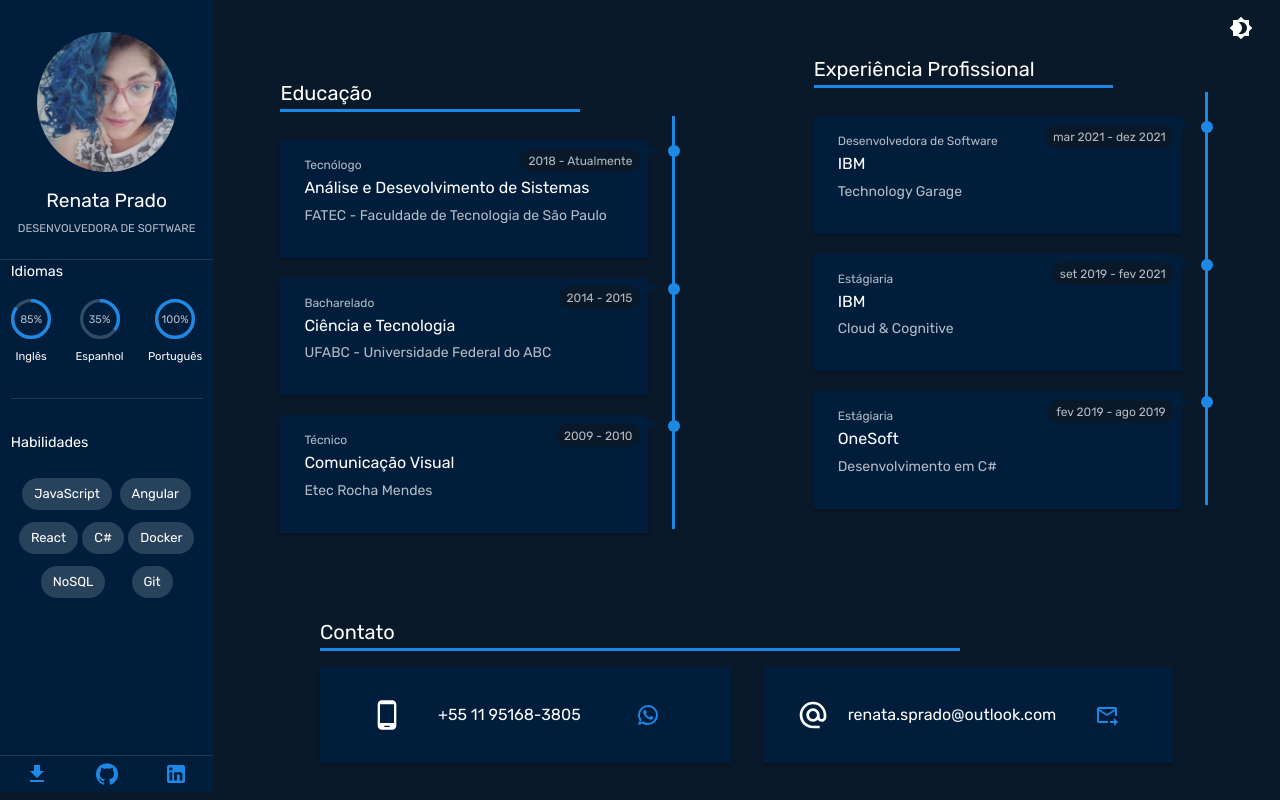
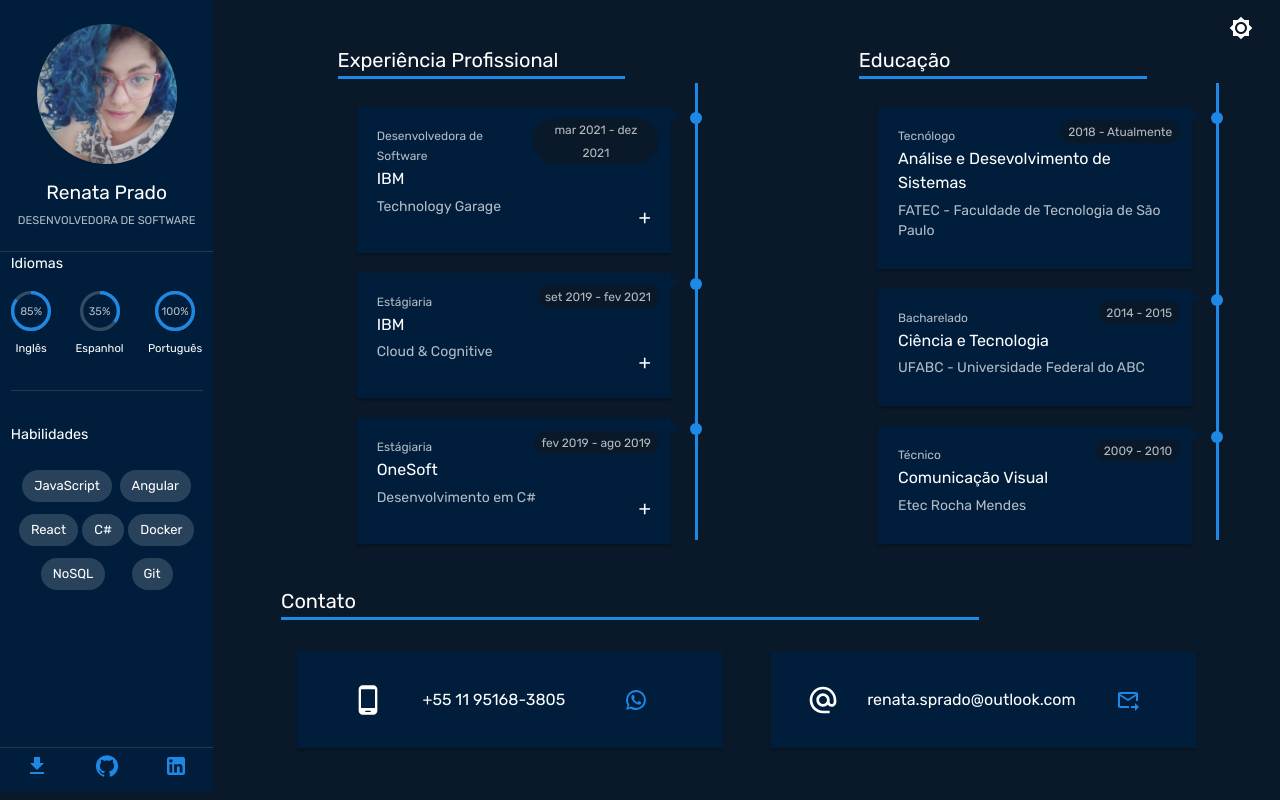
Before and after one commit to renataprado/resume, a React (Create React App) app: page / in a window 1280 px wide. Built offline with nearby package versions, Linux system fonts and the light colour scheme.

Commit message:
accordion, responsiveness

```diff
--- a/src/App.js
+++ b/src/App.js
@@ -69,11 +69,10 @@ const ChangeTheme = (props) => {
       }}
     >
       <IconButton sx={{ ml: 1 }} onClick={clickHandler} color="inherit">
-        {  click ? <Brightness7Icon /> : <Brightness4Icon />}
+        {  click ? <Brightness4Icon /> : <Brightness7Icon /> }
       </IconButton>
     </Box>
   )
 }
 
 export default App;
-//background-color: rgb(21, 32, 43); /*! scrollbar-color: rgb(107, 125, 140) rgb(25, 39, 52); */
--- a/src/components/ContactMe.js
+++ b/src/components/ContactMe.js
@@ -7,25 +7,18 @@ import ForwardToInboxIcon from "@mui/icons-material/ForwardToInbox";
 import {
   Box,
   Paper,
-  Link,
   Typography,
   Button,
   TextField,
-  IconButton,
   Grid,
   Modal,
 } from "@mui/material";
-import { bgcolor } from "@mui/system";
 
 function ContactMe(props) {
   const mobile = props.mobile;
 
     return (
-      <Box
-        sx={{
-          width: "100%"
-        }}
-      >
+      <Box sx={{width: "100%", pb:1 }} >
         {!mobile ? (
           <Typography variant="h6" sx={{ color: "text.primary" }}>
             Contato
@@ -38,19 +31,19 @@ function ContactMe(props) {
             width: "75%",
             height: 3,
             bgcolor: "primary.main",
-            animation: "slide-in 1200ms ",
+            animation: "slide-in 800ms",
             mb:2
           }}
         />
-        <Box sx={mobile ? styles.mobileContainer : {}}>
+        <Box sx={{p:2}}>
           <Grid
             container
             rowSpacing={2}
-            columnSpacing={{ lg: 4 }}
+            columnSpacing={{ lg: 6 }}
           >
             <Grid item xs={12} lg={6}>
               <Paper elevation={0} square sx={styles.paperContainer}>
-                <PhoneAndroidIcon sx={{ fontSize: 32 }} />
+                <PhoneAndroidIcon sx={{ fontSize: "2rem" }} />
                 <Typography fontSize={"1rem"}>+55 11 95168-3805</Typography>
                 <Button
                   color="primary"
@@ -64,7 +57,7 @@ function ContactMe(props) {
             </Grid>
             <Grid item xs={12} lg={6}>
               <Paper elevation={0} square sx={styles.paperContainer}>
-                <AlternateEmailIcon sx={{ fontSize: 32 }} />
+                <AlternateEmailIcon sx={{ fontSize: "2rem", mr: 1 }} />
                 <Typography fontSize={"1rem"}>
                   renata.sprado@outlook.com
                 </Typography>
@@ -79,12 +72,9 @@ function ContactMe(props) {
 
 
 const styles = {
-  mobileContainer: {
-    pr: 4,
-    pl: 4
-  },
   paperContainer: {
     height: "8vh",
+    minWidth: "18rem",
     p: 2,
     display: "flex",
     alignItems: "center",
@@ -104,10 +94,11 @@ function EmailModal() {
       top: "50%",
       left: "50%",
       transform: "translate(-50%, -50%)",
-      width: 500,
+      width: "100%",
+      maxWidth: 500,
       bgcolor: "background.paper",
       boxShadow: 24,
-      p: 4,
+      p: 2,
     },
     messageContainer: {
       width: "100%",
--- a/src/components/Profile.js
+++ b/src/components/Profile.js
@@ -8,9 +8,7 @@ import {
   CircularProgress,
   Stack,
   Chip,
-  Button,
-  ButtonGroup,
-  IconButton
+  Button
 } from "@mui/material";
 import DeleteIcon from '@mui/icons-material/Delete';
 import DownloadIcon from '@mui/icons-material/Download';
@@ -31,20 +29,19 @@ function Profile() {
   return (
     <Box
       sx={{
-        pt: 4,
-        pd: 1,
         display: "flex",
         flexDirection: "column",
         alignItems: "center",
         justifyContent: "space-between",
-        height: "96%"
+        height: "99%",
+        overflow: "auto"
       }}
     >
       <Box sx={{ display: "flex", flexDirection: "column", alignItems: "center"}}>
         <Avatar
           alt="Renata Prado"
           src={avatar}
-          sx={{ minWidth: 140, minHeight: 140 }}
+          sx={{ minWidth: 140, minHeight: 140, mt: 3}}
         />
         <Typography
           variant="h5"
--- a/src/components/Timeline.js
+++ b/src/components/Timeline.js
@@ -1,15 +1,12 @@
-import { Box, Link, Typography, LinearProgress } from '@mui/material';
+import { Box, Typography } from '@mui/material';
 import TimelineItem from './TimelineItem';
 
 function Timeline(props){
   const mobile = props.mobile;
   const items = props.items;
 
-
   return (
-    <Box sx={{
-      minHeight: '60vh'
-      }}>
+    <Box sx={{ width: '100%'}}>
       {!mobile ? (
         <Typography variant="h6" sx={{ color: "text.primary"}}>
           {props.title}
@@ -25,17 +22,9 @@ function Timeline(props){
           animation: "slide-in 475ms ",
         }}
       />
-      <Box
-        sx={{
-          display: "flex",
-          flexDirection: "column",
-          alignItems: 'center',
-          height: "27rem",
-          pt:1
-        }}
-      >
+      <Box  sx={mobile ? styles.mobileContainer : styles.container}>
         {items.map((item, index) => (
-          <Box key={index} sx={{}}>
+          <Box sx={{pl: '5%', pr: '5%'}} key={index} >
             <TimelineItem value={item} />
           </Box>
         ))}
@@ -44,4 +33,23 @@ function Timeline(props){
   );
 }
 
+const styles = {
+  container: {
+    display: "flex",
+    flexDirection: "column",
+    pt:1,
+    height: '100%',
+    minHeight: '24rem',
+    maxHeight: '60vh' ,
+    overflowY: 'auto'
+  },
+  mobileContainer: {
+    display: "flex",
+    flexDirection: "column",
+    pt:1,
+    height: '100%',
+    minHeight: '24rem',
+  }
+}
+
 export default Timeline;
--- a/src/components/TimelineItem.js
+++ b/src/components/TimelineItem.js
@@ -1,22 +1,37 @@
-import { useEffect, useState } from 'react';
-import { Box, Link, Typography } from '@mui/material';
+import { useEffect, useState } from "react";
+import {
+  Box,
+  Link,
+  Typography,
+} from "@mui/material";
 
-import { height } from '@mui/system';
-
-function TimelineItem(props){
+function TimelineItem(props) {
   const [active, setActive] = useState(false);
-  const secs = props.value.id * 500;
+  const secs = (props.value.id - 1) * 400;
+  const hasObs = String(props.value.obs).length > 0;
 
   useEffect(() => {
     const timer = setTimeout(() => setActive(true), secs);
-  }, [])
+  }, []);
 
-  if(active){
+  const [expanded, setExpanded] = useState(false);
+
+  const handleChange = (panel) => (event, isExpanded) => {
+    setExpanded(isExpanded ? panel : false);
+  };
+
+  if (active) {
     return (
-      <Box sx={{ display: "flex", height: '100%'}} >
-        <Box sx={styles.paper}>
-          <Box style={{ display: "flex", justifyContent: "space-between", alignItems: "center" }} >
-            <Typography variant="caption" sx={{ color: "text.secondary"}}>
+      <Box sx={{ display: "flex", height: "100%"}}>
+        <Box sx={styles.paper} onClick={() => setExpanded(!expanded)} >
+          <Box
+            style={{
+              display: "flex",
+              justifyContent: "space-between",
+              alignItems: "center",
+            }}
+          >
+            <Typography variant="caption" sx={{ color: "text.secondary" }}>
               {props.value.uptitle}
             </Typography>
             <Box sx={styles.period}>
@@ -25,15 +40,35 @@ function TimelineItem(props){
               </Typography>
             </Box>
           </Box>
-          <Typography variant="body1" gutterBottom sx={{ color: "text.primary" }}>
+          <Typography
+            variant="body1"
+            gutterBottom
+            sx={{ color: "text.primary" }}
+          >
             {props.value.title}
           </Typography>
           <Typography variant="body2" sx={{ color: "text.secondary", mb: 1 }}>
             {props.value.subtitle}
           </Typography>
-          <Typography variant="body2" sx={{ color: "text.secondary", mb: 1 }}>
+          {  hasObs ? (
+              <Box>
+                <Box sx={{float: 'right', mt: -3}}>
+                  <Typography variant="h6" sx={{ color: "text.primary" }}>
+                  {expanded ? '-' : '+'}
+                  </Typography>
+
+
+                </Box>
+                <Box className="accordion-content" aria-expanded={!expanded} >
+                  <Typography
+                        variant="body2"
+                        sx={{ color: "text.primary" }}
+                      >
                         {props.value.obs}
                       </Typography>
+                </Box>
+              </Box>)
+              : <div/>}
         </Box>
         <Box sx={styles.arrow}>&#11208;</Box>
         <Box
@@ -41,18 +76,20 @@ function TimelineItem(props){
             display: "flex",
             flexDirection: "column",
             alignItems: "center",
-            height: "100%"}}
+            height: "100%",
+          }}
         >
           <Box sx={styles.circle} />
-          <Box sx={styles.line}/>
+          <Box sx={styles.line} />
         </Box>
       </Box>
     );
   }
-  return (<Box sx={{width: 400}} ></Box>)
+  return <Box sx={{ width: 400 }}></Box>;
 }
+
 function link() {
-  return(
+  return (
     <Link
       component="button"
       variant="caption"
@@ -63,7 +100,7 @@ function link() {
     >
       Disciplinas curriculares
     </Link>
-  )
+  );
 }
 const styles = {
   paper: {
@@ -71,18 +108,15 @@ const styles = {
     flexDirection: "column",
     justifyContent: "space-around",
     bgcolor: "background.paper",
-    width: 320,
-    pt: 2,
-    pb: 2,
-    pr: 3,
-    pl: 3,
+    width: '80%',
+    p:2.5,
     mt: 2.5,
     boxShadow: "rgba(0, 0, 0, 0.25) 0px 3px 3px 0px",
-    animation: 'fadein 0.3s'
+    animation: "fadein 0.3s",
   },
   period: {
     borderRadius: 20,
-    mr: -2,
+    mr: -1,
     mt: -1.5,
     pr: 1,
     pl: 1,
@@ -102,15 +136,15 @@ const styles = {
     bgcolor: "primary.main",
     width: 12,
     height: 12,
-    borderRadius: 20
+    borderRadius: 20,
   },
   line: {
     height: "100%",
     bgcolor: "primary.main",
     mt: -2,
     width: 3,
-    animation: "reveal 0.5s linear",
-  }
+    animation: "reveal 0.4s linear",
+  },
 };
 
 export default TimelineItem;
--- a/src/screens/Main.js
+++ b/src/screens/Main.js
@@ -9,10 +9,7 @@ import { Box,
   Collapse,
   Typography,
   List,
-  ListItemButton,
-  ListItemIcon,
-  Paper,
-  Link} from '@mui/material';
+  ListItemButton} from '@mui/material';
 
 
 function Main(props){
@@ -23,17 +20,17 @@ function Main(props){
         <List sx={{ width: '100%', bgcolor: 'background.default' }} component="nav">
           <NavItem title={'Perfil'} component={<Profile/>}></NavItem>
           <NavItem title={'Educação'}
-            component={<Timeline  items={educationItems} mobile={true}/>}></NavItem>
+            component={<Box sx={{ display: "flex",}}><Timeline  items={educationItems} mobile={true}/></Box>}></NavItem>
           <NavItem title={'Experiência Profissional'}
-            component={<Timeline items={workexpItems} mobile={true}/>}></NavItem>
+            component={<Box sx={{ display: "flex"}}><Timeline items={workexpItems} mobile={true}/></Box>}></NavItem>
           <NavItem title={'Contato'}
-            component={<ContactMe mobile={true}/>}></NavItem>
+            component={<Box sx={{ display: "flex"}}><ContactMe mobile={true}/></Box>}></NavItem>
         </List>
       </Box>
     )
   }
   return (
-    <Box sx={{ p: 0, height: '100vh'}}>
+    <Box sx={{ height: '100vh'}}>
       <Grid container spacing={0}>
         <Grid item sm={4} md={3} lg={2}>
           <Box sx={{ bgcolor: "background.paper", height: "99vh" }}>
@@ -42,19 +39,22 @@ function Main(props){
         </Grid>
         <Grid item sm={8} md={9} lg={10}>
           <Box sx={{overflow: "auto", display: 'flex', height: '99vh'}}>
-            <Grid container alignItems="center" rowSpacing={{ xs: 5,lg: 0}}>
-              <Grid item mt={6} xs={12} lg={6}>
-                <Box sx={{ display: "flex", justifyContent:"center"}}>
+            <Grid container columnSpacing={{md:3, lg: 1}}  rowSpacing={{ sm:3, md: 2, lg: 2}} sx={{p: 2}}>
+            <Grid item xs={0} md={2} lg={1} ></Grid>
+              <Grid item xs={12} md={9} lg={5}sx={styles.centerItem}>
+                <Box sx={styles.gridContainer}>
+                  <Timeline title="Experiência Profissional" items={workexpItems} />
+                </Box>
+              </Grid>
+              <Grid item xs={0} md={2} lg={1}></Grid>
+              <Grid item xs={12} md={9} lg={5} sx={styles.centerItem}>
+                <Box sx={styles.gridContainer}>
                   <Timeline title="Educação" items={educationItems}></Timeline>
                 </Box>
               </Grid>
-              <Grid item xs={12} lg={6}>
-                <Box  sx={{ display: "flex", justifyContent:"center"}}>
-                  <Timeline title="Experiência Profissional" items={workexpItems} />
-                </Box>
-              </Grid>
-              <Grid sx={{ display: 'flex', justifyContent: 'center'}}item  lg={12}>
-                <Box sx={{width: '80%'}}>
+              <Grid item  xs={12}
+                sx={styles.centerItem}>
+                <Box sx={{width: '90%'}}>
                   <ContactMe />
                 </Box>
               </Grid>
@@ -64,6 +64,26 @@ function Main(props){
       </Grid>
     </Box>
   );
+}
+
+
+const styles = {
+  collapse:{
+    boxShadow: 'rgba(0, 0, 0, 0.2) 2px 2px 3px',
+    pb: 2
+  },
+  listItem: {
+    boxShadow: 'rgba(0, 0, 0, 0.2) 2px 2px 3px'
+  },
+  none: {
+    boxShadow: '0'
+  },
+  gridContainer: {
+    display: "flex", width: '90%', mt:1, p:2
+  },
+  centerItem: {
+    display: 'flex', alignItems: 'center', justifyContent: 'center'
+  }
 }
 
 const NavItem = (props) => {
@@ -83,18 +103,6 @@ const NavItem = (props) => {
   )
 }
 
-const styles = {
-  collapse:{
-    boxShadow: 'rgba(0, 0, 0, 0.2) 2px 2px 3px',
-    pb: 2
-  },
-  listItem: {
-    boxShadow: 'rgba(0, 0, 0, 0.2) 2px 2px 3px'
-  },
-  none: {
-    boxShadow: '0'
-  }
-}
 
 const workexpItems = [
   {
@@ -103,7 +111,7 @@ const workexpItems = [
     title: 'IBM',
     subtitle: 'Technology Garage ',
     period:  'mar 2021 - dez 2021',
-    obs: ''
+    obs: 'Desenvolvimento de MVPs para grande clientes de Cloud, como Oi, banco Next, entre outros. Experiência com React, Angular, NodeJS, Docker, CI/CD, Chatbot, Agile, Design Thinking.'
   },
   {
     id: 2,
@@ -111,7 +119,7 @@ const workexpItems = [
     title: 'IBM',
     subtitle: 'Cloud & Cognitive ',
     period:  'set 2019 - fev 2021',
-    obs: ''
+    obs: 'Apoio aos vendedores técnicos da unidade de Hybrid Cloud, acompanhamento de apresentações de produtos e provas de conceito. Desenvolvimento web de soluções internaspara a equipe utilizando Angular e NodeJS.'
   },
   {
     id: 3,
@@ -119,7 +127,7 @@ const workexpItems = [
     title: 'OneSoft',
     subtitle: 'Desenvolvimento em C# ',
     period:  'fev 2019 - ago 2019',
-    obs: ''
+    obs: 'Desenvolvimento em C# de features diversas, principalmente relacionadas a tela. Elaboração e codificação de unit tests. Configuração de rotinas de testesautomatizados no Jenkins.'
   },
 
 ];
```
Also changed, not shown: src/App.css (+25 -1 lines). Lines whose indentation alone changed are shown as unchanged.
